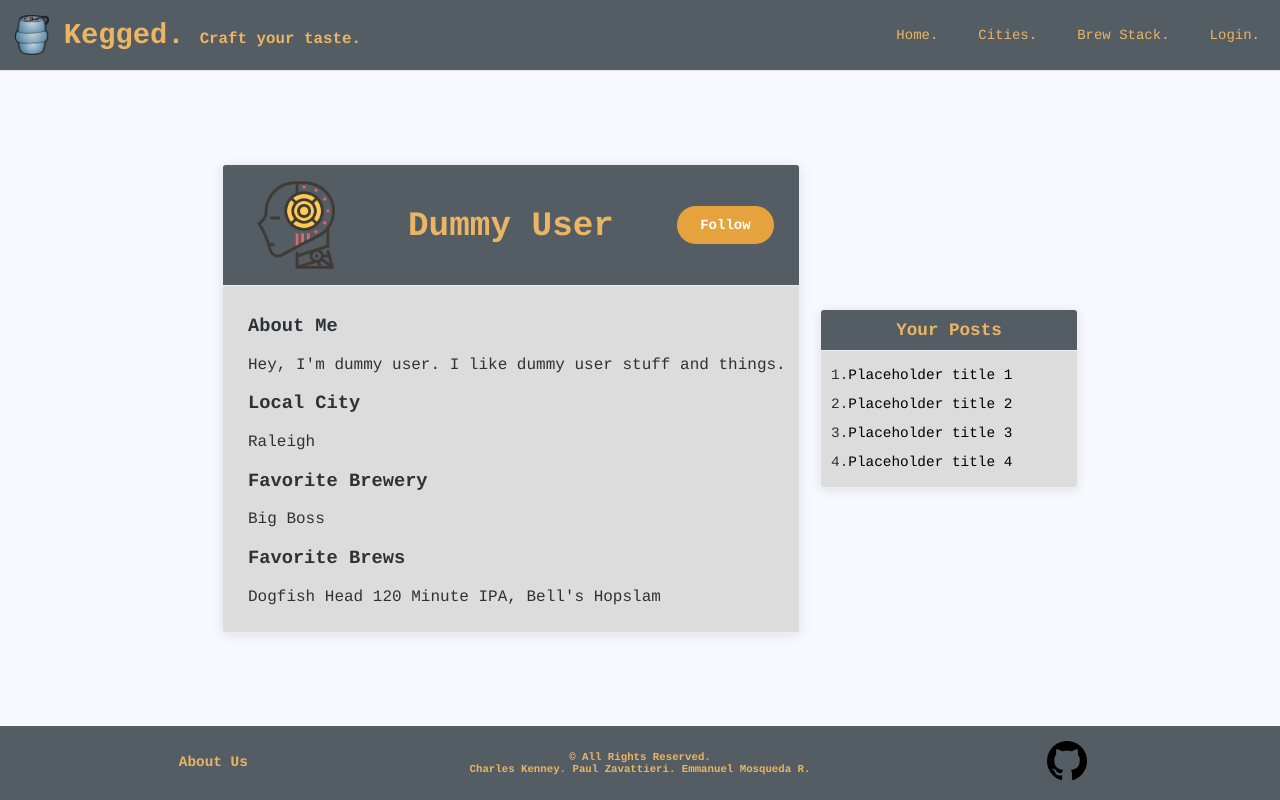
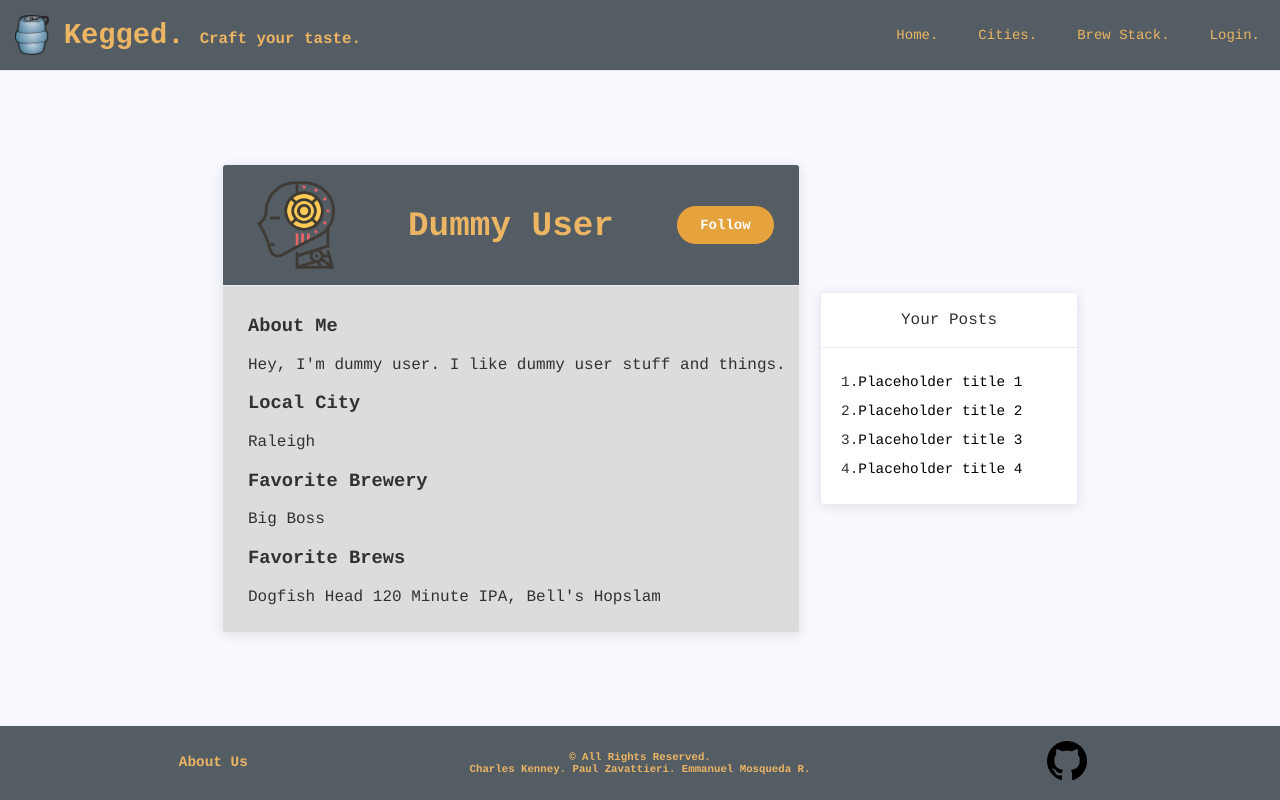
Before and after one commit to kegged/client, a Nuxt app: page /profile in a window 1280 px wide. Built offline with nearby package versions, Linux system fonts and the light colour scheme.

Commit message:
fix css scope

```diff
--- a/pages/about-us.vue
+++ b/pages/about-us.vue
@@ -50,21 +50,25 @@
 .about-header-root {
   margin: 0px 0px 20px 0px !important;
 }
+
 .about-us-title {
   color: #545c64;
   font-weight: bolder;
   margin: 0px;
 }
+
 .profile-card-root {
   display: flex;
   justify-content: center;
   margin-bottom: 30px;
 }
+
 .profile-card {
   width: 80%;
   background-color: #DCDCDC;
 }
-.el-card__header {
+
+.profile-card .el-card__header {
   display: flex;
   justify-content: center;
   padding-top: 10px;
@@ -72,10 +76,12 @@
   font-weight: bolder;
   background-color: #545c64;
 }
-.el-card__body {
+
+.profile-card .el-card__body {
   background-color: #DCDCDC;
   padding: 10px;
 }
+
 .about-us-image {
   max-height: 260px;
   max-width: 100%;
--- a/pages/profile.vue
+++ b/pages/profile.vue
@@ -95,7 +95,7 @@ export default {
 	font-size: 1.3em;
 }
 
-.el-card__header {
+.profile-info-root .el-card__header {
   padding-top: 10px;
   padding-bottom: 10px;
   color: #ebb563;
@@ -104,7 +104,7 @@ export default {
   font-size: 1.1em;
 }
 
-.el-card__body {
+.profile-info-root .el-card__body {
   background-color: #DCDCDC;
   padding: 10px;
 }
```
